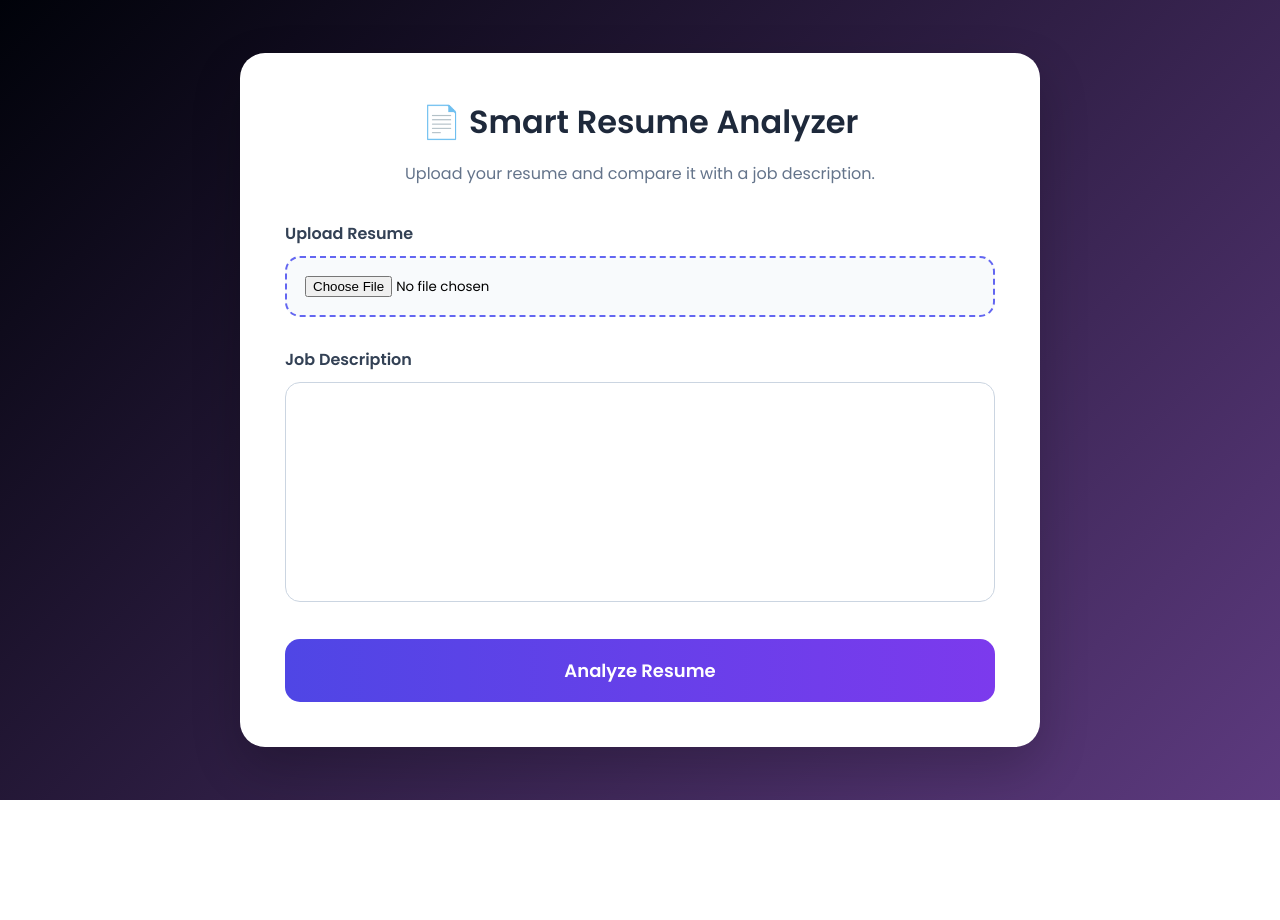
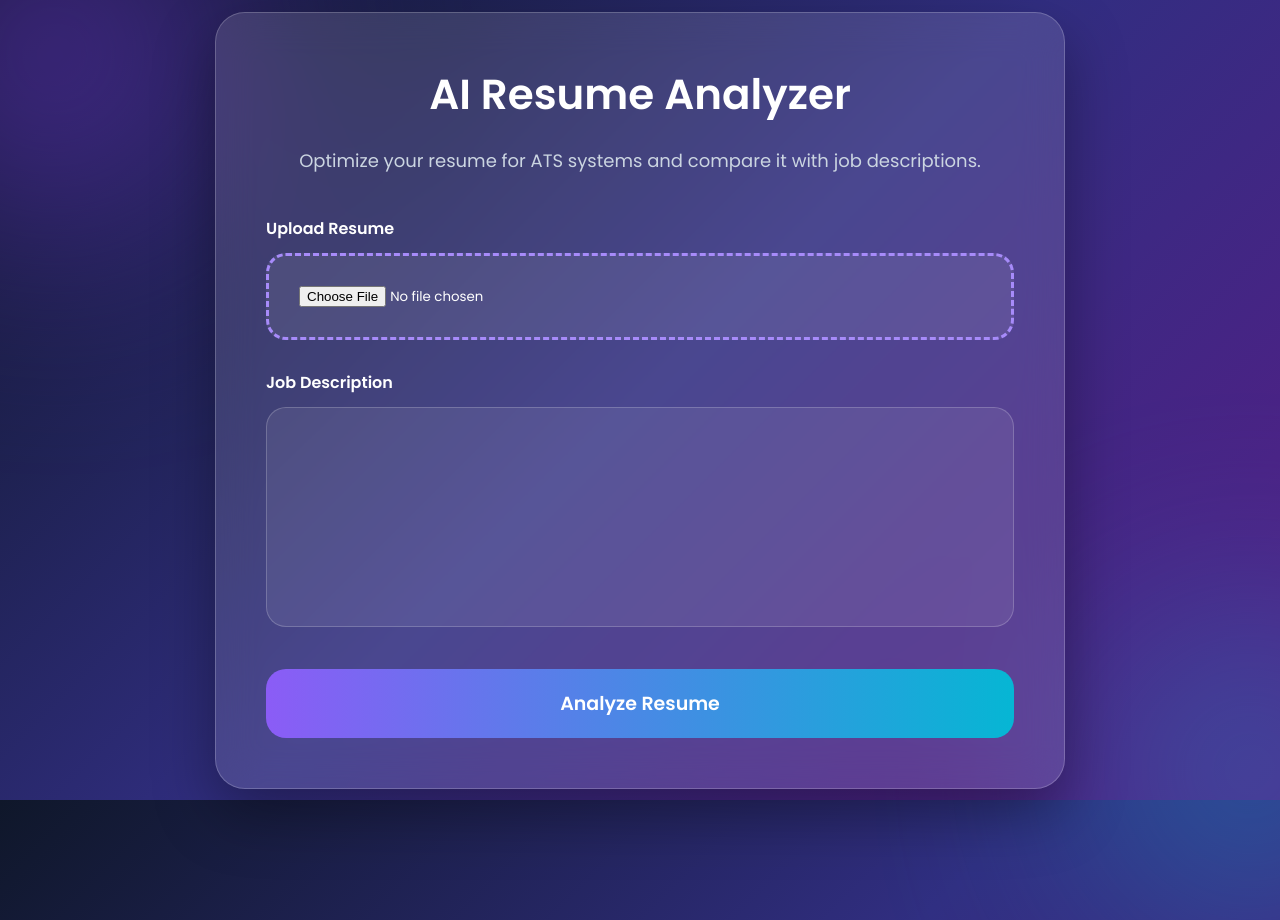
Before and after one commit to PiyushSingh8924/Resume_Analyzer, a Flask app: page / in a window 1280 px wide; the page is wider, and only the part inside the window is pictured. Before the commit the page ends 800 px from the top of that part, so only its background shows below. Run offline with Flask 3, Linux system fonts and the light colour scheme.

Commit message:
Improved UI with animations and dashboard design

```diff
--- a/static/style.css
+++ b/static/style.css
@@ -7,76 +7,186 @@
 
 body{
 
-    background:linear-gradient(
-        135deg,
-        #000209,
-        #5d3a7f
-    );
-
     min-height:100vh;
 
     display:flex;
     justify-content:center;
     align-items:center;
+
+    background:
+    linear-gradient(
+        135deg,
+        #0f172a,
+        #312e81,
+        #581c87
+    );
+
+    overflow:hidden;
+    position:relative;
 }
+
+/* Background Effects */
+
+body::before{
+
+    content:"";
+
+    position:absolute;
+
+    width:350px;
+    height:350px;
+
+    background:#7c3aed;
+
+    top:-120px;
+    left:-120px;
+
+    border-radius:50%;
+
+    filter:blur(120px);
+
+    opacity:0.5;
+}
+
+body::after{
+
+    content:"";
+
+    position:absolute;
+
+    width:300px;
+    height:300px;
+
+    background:#06b6d4;
+
+    bottom:-120px;
+    right:-120px;
+
+    border-radius:50%;
+
+    filter:blur(120px);
+
+    opacity:0.4;
+}
+
+/* Main Container */
 
 .container{
 
-    width:800px;
+    width:850px;
 
-    background:rgb(255, 255, 255);
+    padding:50px;
 
-    padding:45px;
+    border-radius:30px;
 
-    border-radius:25px;
+    background:
+    rgba(255,255,255,0.12);
+
+    backdrop-filter:blur(20px);
+
+    border:
+    1px solid rgba(255,255,255,0.2);
 
     box-shadow:
-    0 20px 50px rgba(0,0,0,0.2);
+    0 25px 60px rgba(0,0,0,0.35);
+
+    animation:
+    fadeIn 1s ease;
+
+    z-index:10;
 }
+
+@keyframes fadeIn{
+
+    from{
+
+        opacity:0;
+
+        transform:
+        translateY(40px);
+    }
+
+    to{
+
+        opacity:1;
+
+        transform:
+        translateY(0);
+    }
+}
+
+/* Heading */
 
 h1{
 
     text-align:center;
 
-    color:#1e293b;
+    color:white;
 
-    margin-bottom:15px;
+    font-size:42px;
+
+    margin-bottom:20px;
 }
 
 p{
 
     text-align:center;
 
-    color:#64748b;
+    color:#cbd5e1;
 
-    margin-bottom:35px;
+    font-size:18px;
+
+    line-height:30px;
+
+    margin-bottom:40px;
 }
+
+/* Labels */
 
 label{
 
+    display:block;
+
+    margin-bottom:12px;
+
     font-weight:600;
 
-    color:#334155;
+    color:white;
+}
 
-    display:block;
-
-    margin-bottom:10px;
-}
+/* File Upload */
 
 input[type=file]{
 
     width:100%;
 
-    padding:18px;
-
-    border:2px dashed #6366f1;
-
-    border-radius:15px;
+    padding:30px;
 
     margin-bottom:30px;
 
-    background:#f8fafc;
+    border:
+    3px dashed #a78bfa;
+
+    border-radius:20px;
+
+    background:
+    rgba(255,255,255,0.08);
+
+    color:white;
+
+    cursor:pointer;
+
+    transition:0.3s;
 }
+
+input[type=file]:hover{
+
+    transform:scale(1.02);
+
+    border-color:#22d3ee;
+}
+
+/* Text Area */
 
 textarea{
 
@@ -84,17 +194,28 @@ textarea{
 
     height:220px;
 
-    padding:18px;
-
-    border:1px solid #cbd5e1;
-
-    border-radius:15px;
+    padding:20px;
 
     resize:none;
 
-    margin-bottom:30px;
+    border-radius:20px;
 
-    font-size:15px;
+    margin-bottom:35px;
+
+    font-size:16px;
+
+    background:
+    rgba(255,255,255,0.08);
+
+    border:
+    1px solid rgba(255,255,255,0.2);
+
+    color:white;
+}
+
+textarea::placeholder{
+
+    color:#94a3b8;
 }
 
 textarea:focus,
@@ -102,71 +223,85 @@ input:focus{
 
     outline:none;
 
-    border-color:#6366f1;
+    border-color:#22d3ee;
 }
+
+/* Button */
 
 button{
 
     width:100%;
 
-    padding:18px;
+    padding:20px;
 
     border:none;
 
-    border-radius:15px;
+    border-radius:20px;
 
     background:
     linear-gradient(
         90deg,
-        #4f46e5,
-        #7c3aed
+        #8b5cf6,
+        #06b6d4
     );
 
     color:white;
 
-    font-size:18px;
+    font-size:19px;
 
     font-weight:600;
 
     cursor:pointer;
 
-    transition:0.3s;
+    transition:0.4s;
 }
 
 button:hover{
 
-    transform:translateY(-3px);
+    transform:
+    translateY(-5px);
 
     box-shadow:
-    0 10px 25px rgba(79,70,229,0.4);
+    0 15px 35px rgba(6,182,212,0.5);
 }
+
+/* Result Card */
+
 .card{
 
-    margin-top:30px;
+    margin-top:40px;
+
+    padding:45px;
+
+    border-radius:25px;
+
+    text-align:center;
 
     background:
-    linear-gradient(
-        135deg,
-        #eef2ff,
-        #f5f3ff
-    );
+    rgba(255,255,255,0.12);
 
-    padding:40px;
+    backdrop-filter:blur(15px);
 
-    border-radius:20px;
+    border:
+    1px solid rgba(255,255,255,0.15);
 
-    text-align:center;
+    color:white;
 }
+
+/* Score */
 
 .score{
 
-    font-size:70px;
+    font-size:90px;
 
     font-weight:700;
 
-    color:#4f46e5;
+    margin-top:20px;
 
-    margin-top:20px;
+    color:#60a5fa;
+
+    text-shadow:
+    0 0 30px rgba(96,165,250,0.6);
 }
 
 .good{
--- a/templates/index.html
+++ b/templates/index.html
@@ -18,23 +18,35 @@
 
 <body>
 
+    <div class="background-circle one"></div>
+    <div class="background-circle two"></div>
+
     <div class="container">
 
-    <h1>📄 Smart Resume Analyzer</h1>
+        <div class="hero">
+
+            <h1> AI Resume Analyzer</h1>
 
             <p>
-        Upload your resume and compare it with a job description.
+                Optimize your resume for ATS systems and compare it with job descriptions.
             </p>
+
+        </div>
 
         <form action="/analyze"
               method="POST"
               enctype="multipart/form-data">
 
+            <div class="upload-box">
+
                 <label>Upload Resume</label>
 
-        <input type="file"
+                <input
+                    type="file"
                     name="resume"
                     required>
+
+            </div>
 
             <label>Job Description</label>
 
```
Also changed, not shown: other parts of static/style.css (+56 -0 lines), templates/result.html (+39 -6 lines). Lines whose indentation alone changed are shown as unchanged.
